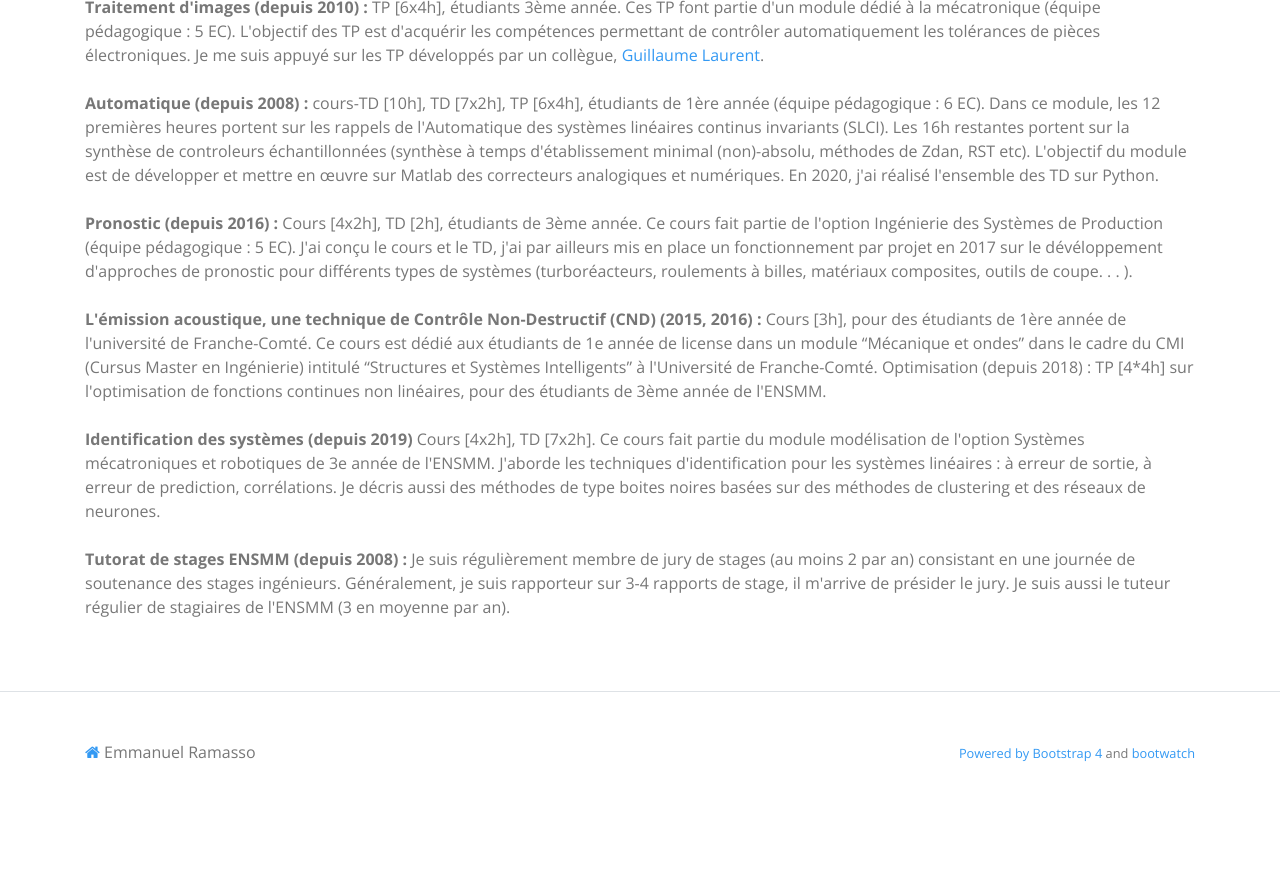
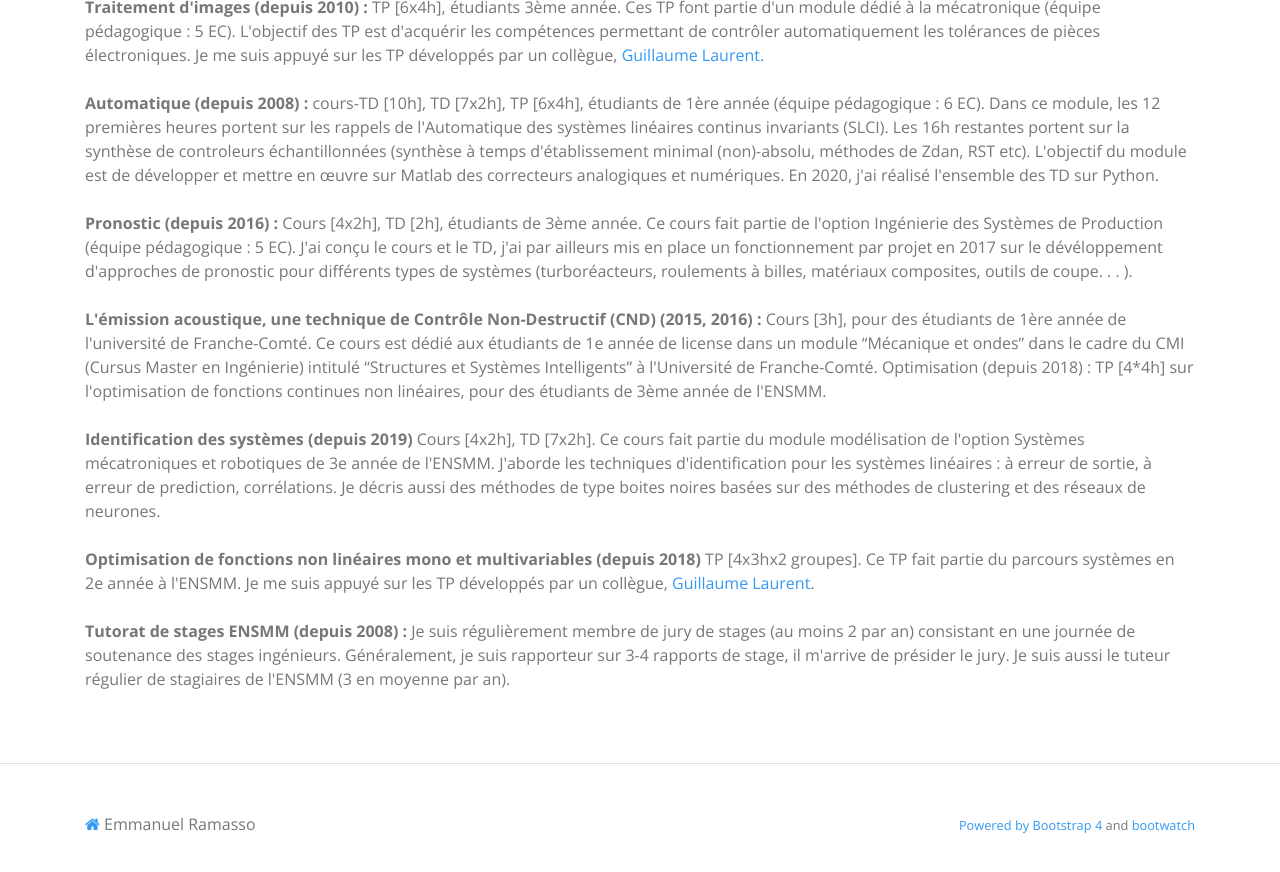
Before and after one commit to emmanuelramasso/emmanuelramasso.github.io, a Jekyll site: the page built from Teaching.html, in a window 1280 px wide and 900 px high, scrolled down 695 px. Shown: the top 872 px of the window. Built offline with Jekyll 4.4.1, drawn with Linux system fonts in a browser that asks for light colours; a style sheet for code colours, icons or effects is not loaded; before the commit the page ends 1523 px from its top, so only the background shows below that.

Commit message:
ajout TP optimisation

```diff
--- a/Teaching.html
+++ b/Teaching.html
@@ -84,6 +84,13 @@ J'aborde les techniques d'identification pour les systèmes linéaires : à erre
  <br><br>
 
 <strong>
+  Optimisation de fonctions non linéaires mono et multivariables (depuis 2018)
+  </strong>
+TP [4x3hx2 groupes]. Ce TP fait partie du parcours systèmes en 2e année à l'ENSMM.  Je me suis appuyé sur les TP développés par un collègue,
+<a href="https://gjlaurent.github.io/teaching/">Guillaume Laurent</a>.
+ <br><br>
+
+<strong>
   Tutorat de stages ENSMM (depuis 2008) :
 </strong>
 Je suis régulièrement membre de jury de stages (au moins 2 par
```
